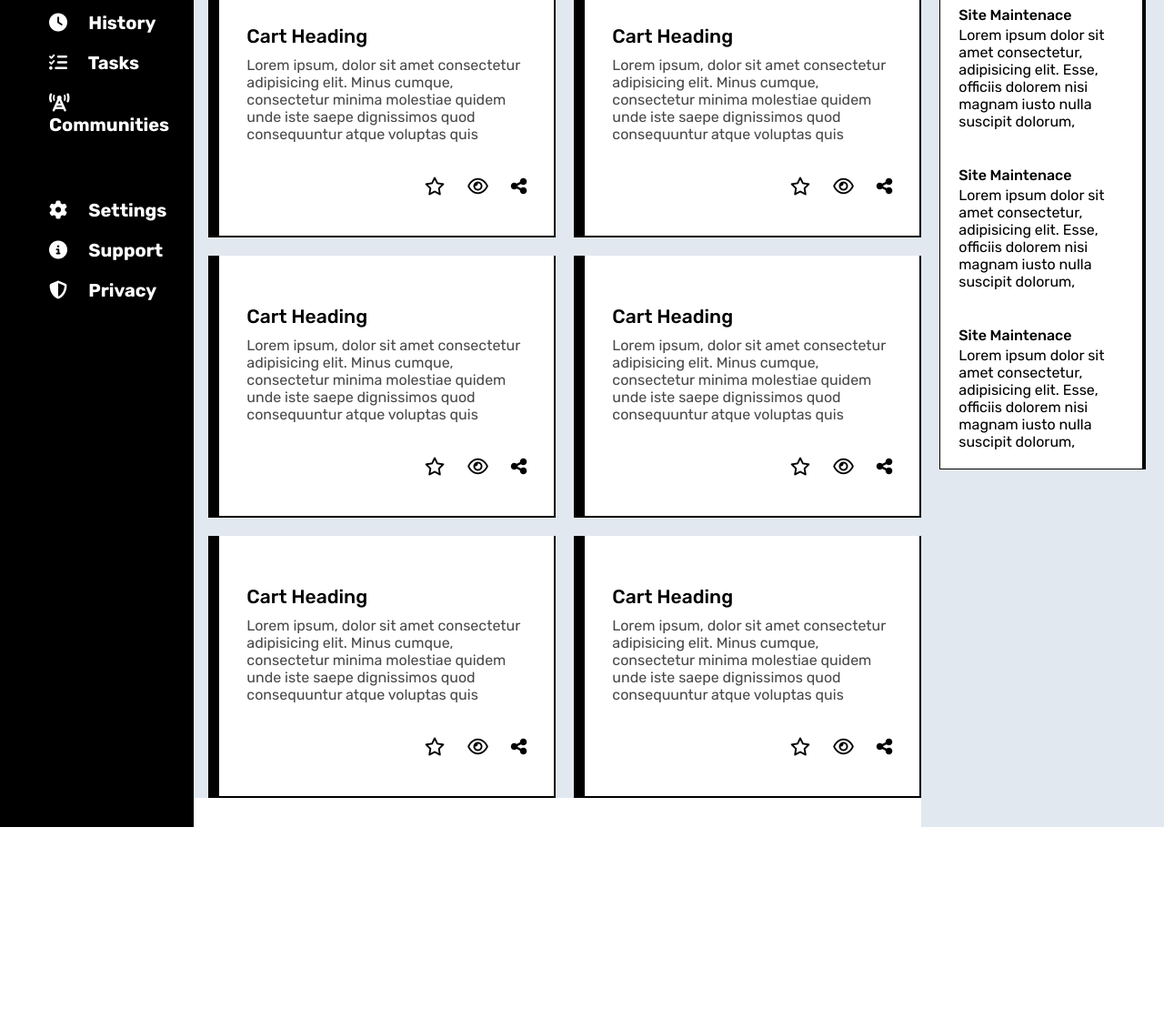
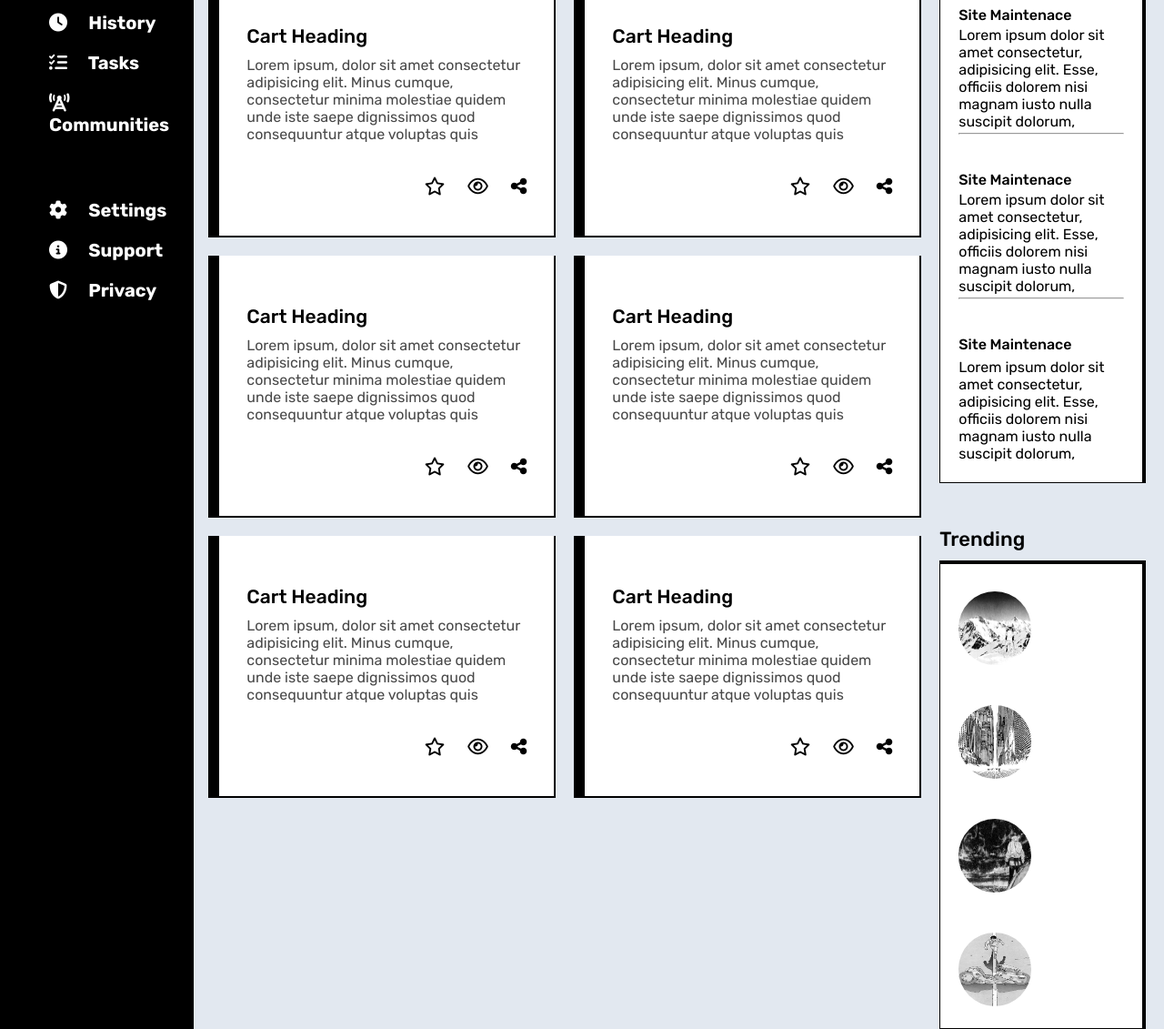
Before and after one commit to Eclipse708/odin-dashboard, a plain HTML site: page index.html in a window 1280 px wide. Shown: the part 281-1412 px from the top of the page at 91% size. Before the commit the page ends 1190 px from the top, so only its background shows below. Drawn offline with Linux system fonts and the light colour scheme.

Commit message:
add icon images for trending banner

```diff
--- a/index.html
+++ b/index.html
@@ -226,6 +226,7 @@
                                 Lorem ipsum dolor sit amet consectetur,
                                 adipisicing elit. Esse, officiis dolorem nisi magnam iusto nulla suscipit dolorum,
                             </span>
+                            <hr>
                         </div>
                         <div class="announcement-text">
                             <span class="announce-heading">
@@ -235,6 +236,7 @@
                                 Lorem ipsum dolor sit amet consectetur,
                                 adipisicing elit. Esse, officiis dolorem nisi magnam iusto nulla suscipit dolorum,
                             </span>
+                            <hr>
                         </div>
                         <div class="announcement-text">
                             <span class="announce-heading">
@@ -250,8 +252,33 @@
             </div>
 
             <div class="trending">
-                <span></span>
-                <dov class="trending-banner"></dov>
+                <div class="main-heading-trending">Trending</div>
+                <dov class="trending-banner">
+                    <div class="trending-text">
+                        <div class="trending-img-icon">
+                            <img class="img-icon-1" src="images/icon-1.jpg" alt="">
+                        </div>
+                        <div class="user-details"></div>
+                    </div>
+                    <div class="trending-text">
+                        <div class="trending-img-icon">
+                            <img class="img-icon-2" src="images/icon-2.jpg" alt="">
+                        </div>
+                        <div class="user-details"></div>
+                    </div>
+                    <div class="trending-text">
+                        <div class="trending-img-icon">
+                            <img class="img-icon-3" src="images/icon-3.jpeg" alt="">
+                        </div>
+                        <div class="user-details"></div>
+                    </div>
+                    <div class="trending-text">
+                        <div class="trending-img-icon">
+                            <img class="img-icon-4" src="images/icon-4.jpg" alt="">
+                        </div>
+                        <div class="user-details"></div>
+                    </div>
+                </dov>
             </div>
         </div>
     </div>
--- a/style.css
+++ b/style.css
@@ -48,7 +48,8 @@
     grid-template-columns: repeat(2, 1fr);
     grid-auto-rows: auto; */
     padding-left: 1rem;
-    margin-bottom: 2rem;
+    /* margin-bottom: 2rem; */
+    padding-bottom: 2rem;
 }
 .sidebar > p {
     padding-left: 52px;
@@ -266,12 +267,13 @@
     background-color: var(--main-bg);
 }
 
-.announcement {
+.announcement, .trending {
     margin-left: 20px;
     margin-right: 20px;
 }
 
-.announcement-banner {
+.announcement-banner,
+.trending-banner {
     display: grid;
     grid-template-rows: repeat(3, 1fr);
     gap: 40px;
@@ -290,3 +292,17 @@
 .announcement-text > .announce-heading {
     font-weight: 500;
 }
+
+.main-heading-trending {
+    margin-top: 3rem;
+    margin-bottom: 10px;
+    font-size: 22px;
+    font-weight: 500;
+}
+
+.img-icon-1, .img-icon-2,
+.img-icon-3, .img-icon-4 {
+    width: 80px;
+    border-radius: 53px;
+    height: 81px;
+}
```
Also changed, not shown: images/icon-1.jpg (added), images/icon-2.jpg (added), images/icon-3.jpeg (added), images/icon-4.jpg (added).
